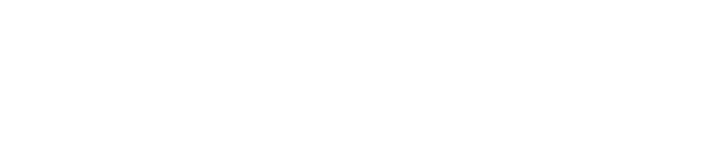
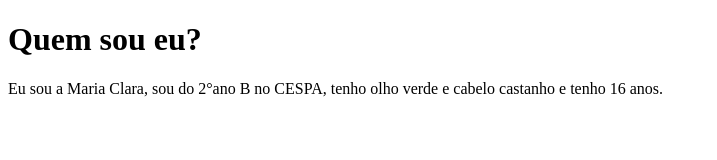
Before and after one commit to Pascioniki/Site, a plain HTML site: page index.html in a window 1280 px wide. Shown: the whole page, without its empty margins (0-717 px from the left). Drawn offline with Linux system fonts and the light colour scheme.

Commit message:
index.html

```diff
--- a/index.html
+++ b/index.html
@@ -3,10 +3,10 @@
     <head>
         <meta charset="UTF-8"
         <meta name="viewport" content="width=device-width,initial-scale=1.0">
-        <title></title>
+        <title>Maria Clara</title>
    </head>
    <body>
-        <h1></h1>
-        <p1></p1>
+        <h1>Quem sou eu?</h1>
+        <p1>Eu sou a Maria Clara, sou do 2°ano B no CESPA, tenho olho verde e cabelo castanho e tenho 16 anos.</p1>
    </body>
 <html>
```
